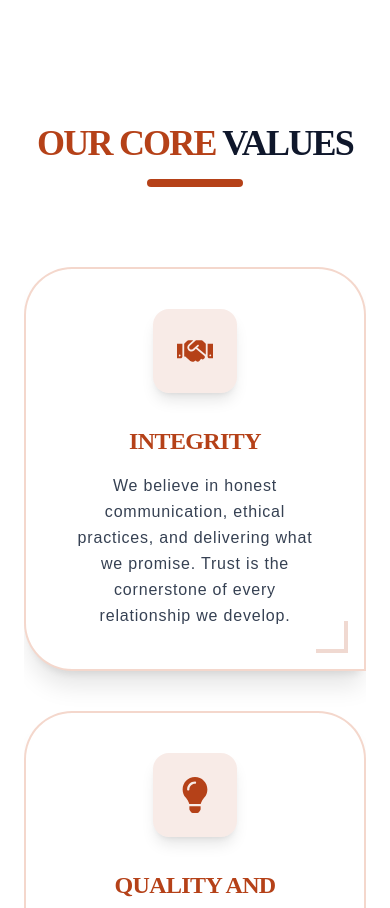
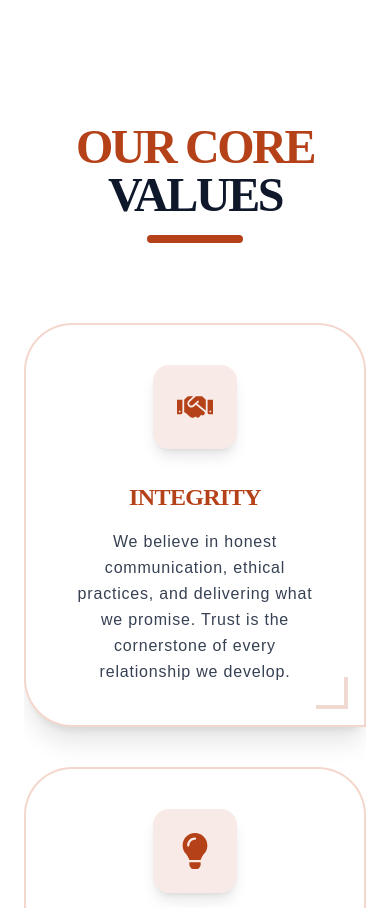
Before and after one commit to Umarnazir-7860/Bizgrow-Digital, a Next.js app: page /about-us in a window 390 px wide. Shown: the part 5500-6408 px from the top of the page. Built offline with nearby package versions, Linux system fonts and the light colour scheme.

Commit message:
Some Changes

```diff
--- a/app/about-us/page.jsx
+++ b/app/about-us/page.jsx
@@ -318,7 +318,7 @@ export default function AboutPage() {
         <div className="max-w-7xl mx-auto px-6">
          <FadeIn direction="up">
             <div className="flex flex-col items-center mb-20">
-              <h2 className="text-4xl md:text-6xl font-black text-center text-[#B54118] uppercase tracking-tighter">
+              <h2 className="text-5xl md:text-6xl font-black text-center text-[#B54118] uppercase tracking-tighter">
                 Our Core {" "}
                 <span className="text-slate-900 dark:text-white">
                   Values
```
